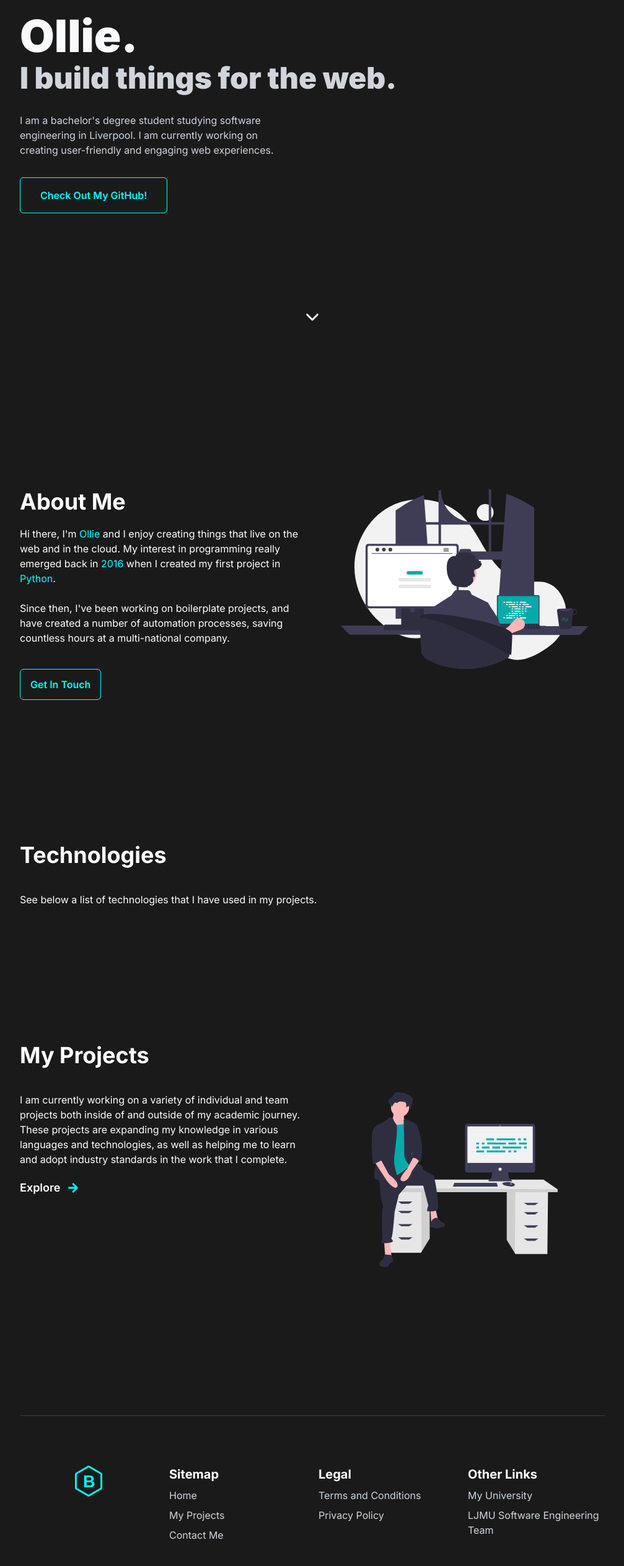
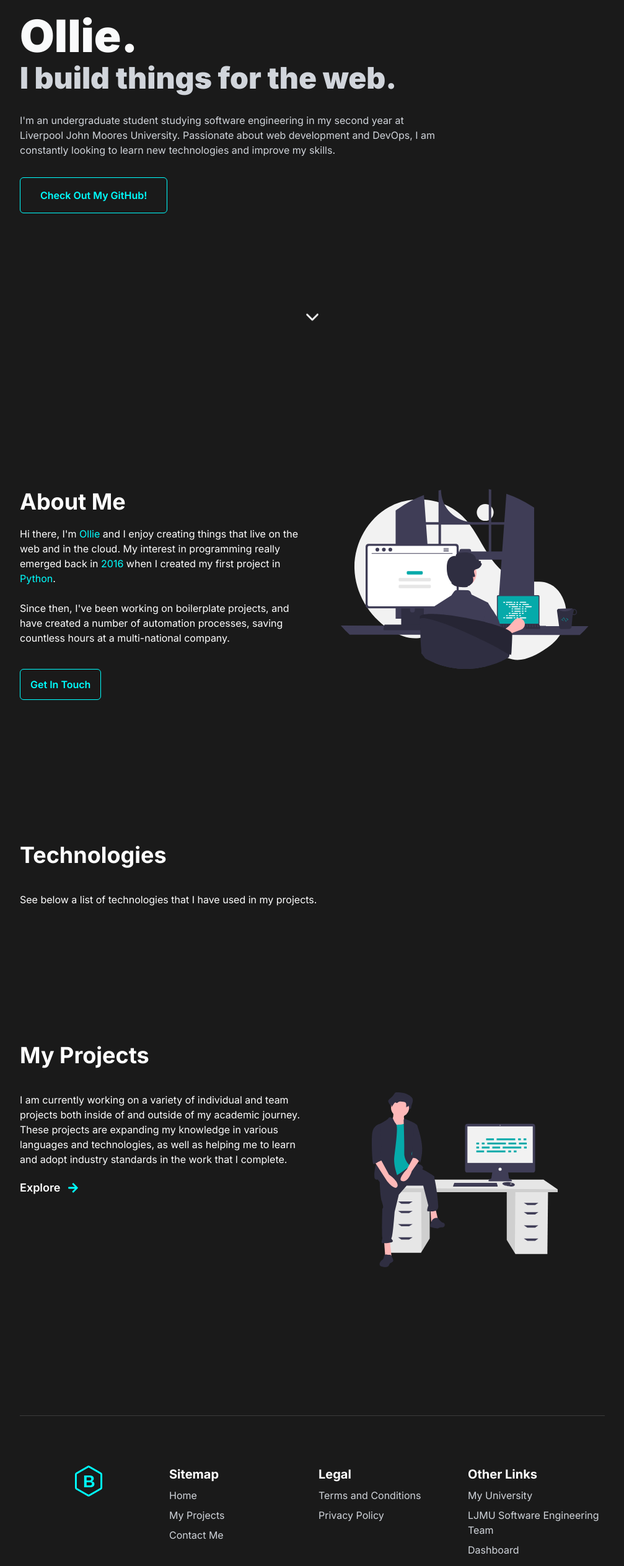
Before and after one commit to ElBeenMachine/my-portfolio, a Next.js app: page / in a window 1280 px wide. Shown: the part 241-2767 px from the top of the page at 62% size, without its empty margins (136-1143 px from the left). Built offline with nearby package versions, Linux system fonts and the light colour scheme; no server answers.

Commit message:
Updated build process and footer

```diff
--- a/package.json
+++ b/package.json
@@ -1,6 +1,6 @@
 {
 	"name": "my-portfolio",
-	"version": "2.1.9",
+	"version": "2.1.10",
 	"private": true,
 	"scripts": {
 		"dev": "next dev",
--- a/src/app/(home)/Hero.tsx
+++ b/src/app/(home)/Hero.tsx
@@ -29,11 +29,12 @@ export default function Hero() {
 					I build things for the web.
 				</h2>
 				<p
-					className={"max-w-md text-gray-300 mb-8 big-header"}
+					className={"max-w-2xl text-gray-300 mb-8 big-header"}
 					style={{ animationDelay: "400ms" }}>
-					I am a bachelor's degree student studying software
-					engineering in Liverpool. I am currently working on creating
-					user-friendly and engaging web experiences.
+					I'm an undergraduate student studying software engineering
+					in my second year at Liverpool John Moores University.
+					Passionate about web development and DevOps, I am constantly
+					looking to learn new technologies and improve my skills.
 				</p>
 
 				<Link
--- a/src/components/Footer.tsx
+++ b/src/components/Footer.tsx
@@ -128,6 +128,11 @@ export default function Footer() {
 								text={"LJMU Software Engineering Team"}
 								target="_blank"
 							/>
+							<FooterLink
+								href={"https://dash.beenhamow.co.uk"}
+								text={"Dashboard"}
+								target="_blank"
+							/>
 						</FooterLinkContainer>
 					</div>
 					<div
@@ -154,7 +159,7 @@ export default function Footer() {
 					</div>
 					<div className="w-full flex flex-wrap justify-center items-center">
 						<p className="text-center text-gray-300/50">
-							Portfolio v{version} &copy; {year} Ollie Beenham.
+							Portfolio v{version} &copy; {year} Ollie Beenham
 						</p>
 					</div>
 				</div>
```
Also changed, not shown: 2 other files (tests, documents, lock files or other folders).
